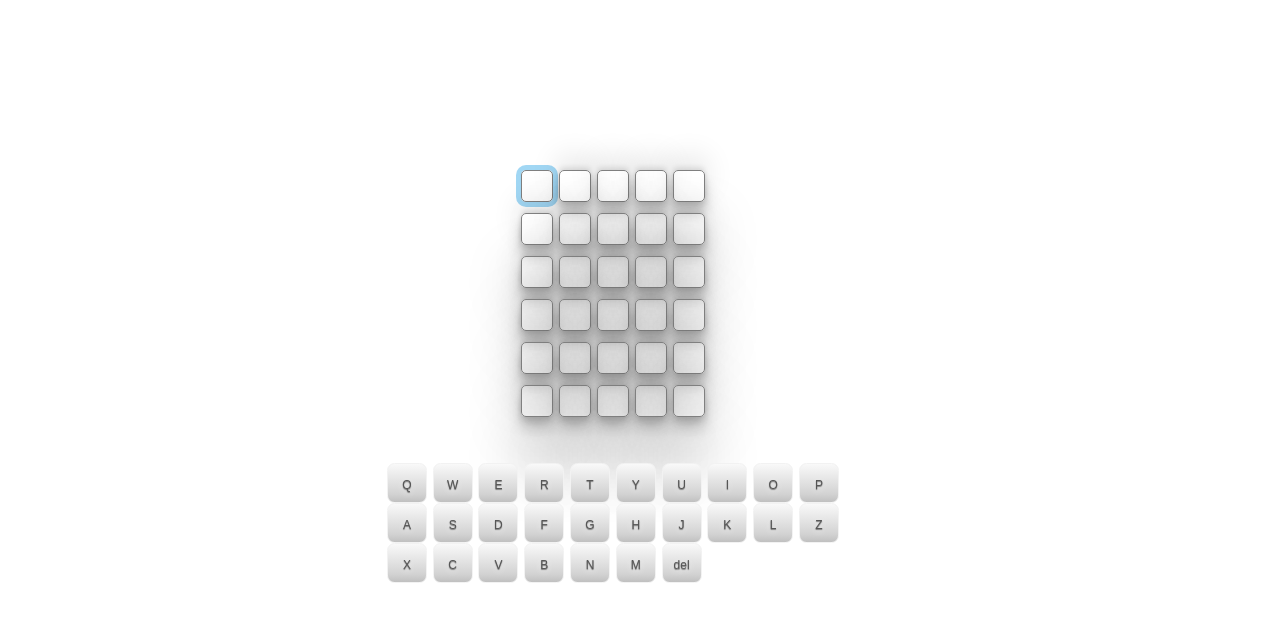
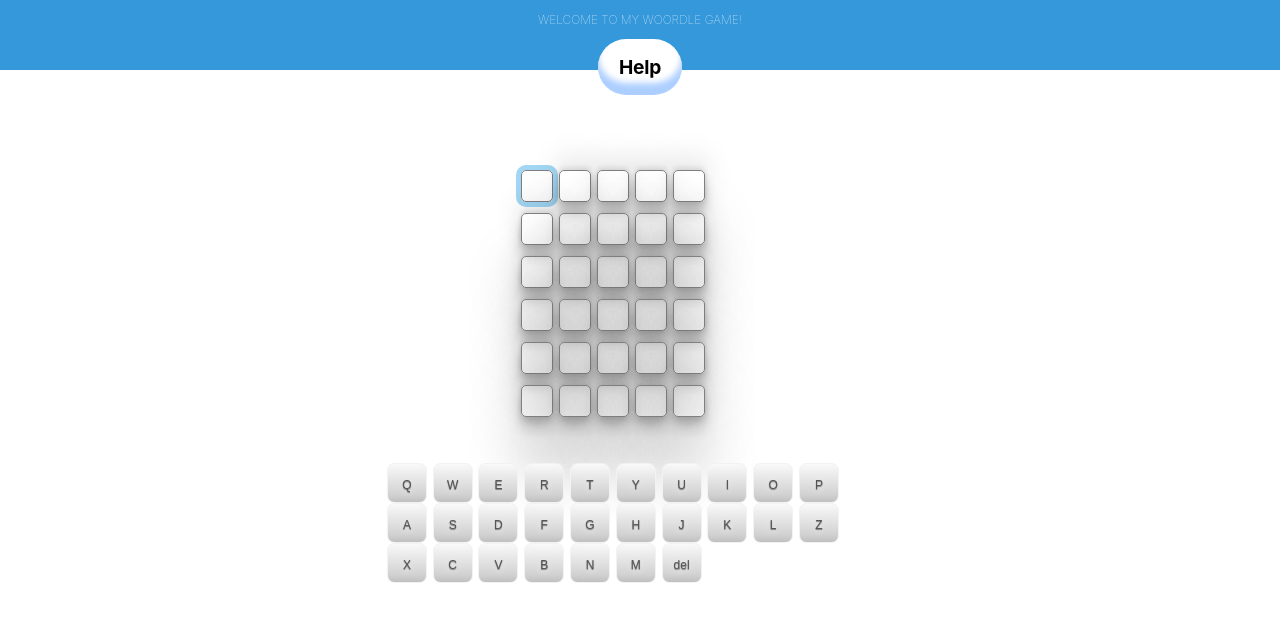
Before and after one commit to nadavlie/woordle_project_, a React (Create React App) app: page / in a window 1280 px wide. Shown: the top 622 px of the page. Built offline with nearby package versions, Linux system fonts and the light colour scheme; the HTML template or start-up script is replaced by a standard one.

Commit message:
applying modal window and header for game page

```diff
--- a/src/App.js
+++ b/src/App.js
@@ -2,6 +2,7 @@ import KeyBoard from "./components/KeyBoard";
 import Row from "./components/Row";
 import styled from "styled-components";
 import React, { useState, useEffect } from "react";
+import Header from "./components/Header";
 
 // hard coding the keyboard
 const QWERTY = `QWERTYUIOPASDFGHJKLZXCVBNM`.split("").concat(["del"]);
@@ -53,6 +54,8 @@ export default function App() {
   document.addEventListener("keypress", function (event) {});
 
   return (
+    <div>
+      <Header />
       <FullDisplay>
         <GameInputWrapper>
           <Row
@@ -98,5 +101,6 @@ export default function App() {
           RemoveLetter={RemoveLetter}
         />
       </FullDisplay>
+    </div>
   );
 }
--- /dev/null
+++ b/src/components/Header.js
@@ -0,0 +1,128 @@
+import React, { useState } from "react";
+import styled from "styled-components";
+const HeaderWrapper = styled.header`
+  width: 100%;
+  height: 70px;
+  background-color: #3498db;
+  text-align: center;
+  position: relative;
+  position: fixed;
+  top: 0;
+  h1 {
+    font-size: 12px;
+    color: #fff;
+    line-height: 23px;
+    text-transform: uppercase;
+    font-weight: 32;
+  }
+  button {
+    appearance: none;
+    background-color: #ffffff;
+    border-radius: 40em;
+    border-style: none;
+    box-shadow: #adcfff 0 -12px 6px inset;
+    box-sizing: border-box;
+    color: #000000;
+    cursor: pointer;
+    display: inline-block;
+    font-family: -apple-system, sans-serif;
+    font-size: 1.2rem;
+    font-weight: 700;
+    letter-spacing: -0.24px;
+    margin: 0;
+    outline: none;
+    padding: 1rem 1.3rem;
+    quotes: auto;
+    text-align: center;
+    text-decoration: none;
+    transition: all 0.15s;
+    user-select: none;
+    -webkit-user-select: none;
+    touch-action: manipulation;
+  }
+`;
+const HelpWindow = styled.div`
+  position: absolute;
+  top: 38%;
+  left: 50%;
+  transform: translate(-50%, -50%);
+  width: 40%;
+  background-color: white;
+  padding: 6rem;
+  border-radius: 5px;
+  box-shadow: 0 3rem 5rem rgba(0, 0, 0, 0.3);
+  z-index: 10;
+  button {
+    position: absolute;
+    top: 1.2rem;
+    right: 2rem;
+    font-size: 1.8rem;
+    color: #333;
+    cursor: pointer;
+    border: none;
+    background: none;
+  }
+  h1 {
+    font-size: 2.5rem;
+    margin-bottom: 2rem;
+  }
+  p {
+    font-size: 1rem;
+  }
+`;
+
+export default function Header() {
+  const [ClickedForHelp, SetClickedForHelp] = useState(false);
+
+  function OpenHelp() {
+    SetClickedForHelp(true);
+  }
+  function CloseHelp() {
+    SetClickedForHelp(false);
+  }
+
+  return (
+    <div>
+      <HeaderWrapper>
+        <h1>Welcome To My Woordle Game!</h1>
+        <button onClick={OpenHelp}>Help</button>
+      </HeaderWrapper>
+      {ClickedForHelp && <ModalPopUp CloseHelp={CloseHelp} />}
+    </div>
+  );
+}
+
+export function ModalPopUp(props) {
+  return (
+    <HelpWindow>
+      <button onClick={props.CloseHelp}>close</button>
+      <h1>Woordle: How To Play </h1>
+      <p>
+        Wordle, the online word game is very easy to play and has very simple
+        rules that one can go through.
+        <ul>
+          <li>The player has to guess the Wordle in six attempts or less</li>
+          <li>Every word, which is entered should be in the word list</li>
+          <li>If the letter is correct, the color would turn green</li>
+          <li>
+            If the letter is correct but placed wrong then it would turn yellow
+          </li>
+          <li>An incorrect letter turns gray</li>
+          <li>Letters can be used more than one time</li>
+        </ul>
+      </p>
+    </HelpWindow>
+  );
+}
+
+// overlay-->
+//     div{
+//     position: absolute;
+//     top: 0;
+//     left: 0;
+//     width: 100%;
+//     height: 100%;
+//     background-color: rgba(0, 0, 0, 0.6);
+//     backdrop-filter: blur(3px);
+//     z-index: 5;
+//   }
```
Lines whose indentation alone changed are shown as unchanged.
